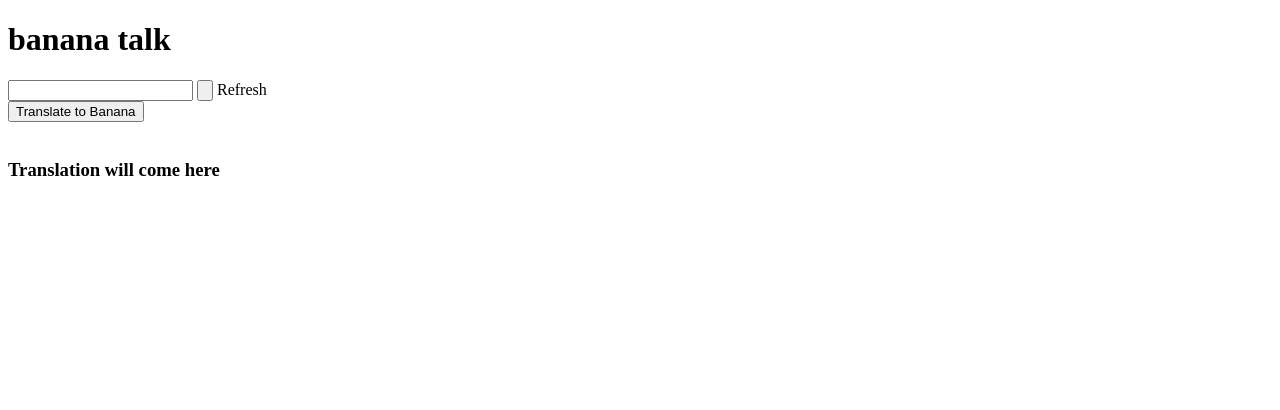
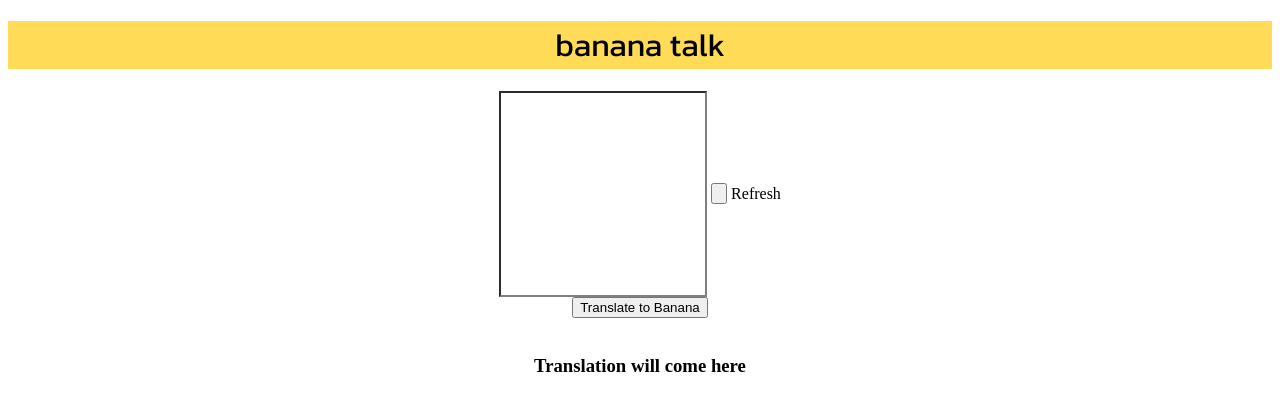
Before and after one commit to zinniazk/Banana-app-first, a plain HTML site: page index.html in a window 1280 px wide. Drawn offline with Linux system fonts and the light colour scheme.

Commit message:
added code
added code

```diff
--- a/index.html
+++ b/index.html
@@ -1,24 +1,29 @@
 <!DOCTYPE html>
 <html lang="en">
 <head>
+    <link rel="stylesheet" href="styles.css">
     <meta charset="UTF-8">
     <meta name="viewport" content="width=device-width, initial-scale=1.0">
     <title>banana speak</title>
+    <link rel="preconnect" href="https://fonts.googleapis.com">
+    <link rel="preconnect" href="https://fonts.gstatic.com" crossorigin>
+    <link href="https://fonts.googleapis.com/css2?family=Kanit:ital,wght@0,100;0,200;0,300;0,400;0,500;0,600;0,700;0,800;0,900;1,100;1,200;1,300;1,400;1,500;1,600;1,700;1,800;1,900&display=swap" rel="stylesheet">
 </head>
 <body>
-    <h1> banana talk</h1>
+    <h1 class="header"> banana talk</h1>
+    <container class="container">
     <form>
-
-    <input type ="text" />
+    <input class="textbox" type ="text" />
     <input type="button"> Refresh </input>
     <br>
     <button> Translate to Banana</button>
     <br>
     <br>
+
     <h3>Translation will come here</h3>
-
+    </form>
+    </container>
     <output name="x"></output>
-    </form>
     </body>
 
 
--- /dev/null
+++ b/styles.css
@@ -0,0 +1,21 @@
+.header{
+    --primary-color:#FFDB58;
+    background-color: var(--primary-color);
+    font-family: "Kanit", sans-serif;
+    font-weight: 400;
+    font-style: normal;
+    text-align: center;
+}
+
+.textbox{
+width: 200px;
+border-color: grey;
+height: 200px;
+
+}
+
+.container{
+    max-width: 600px;
+    margin: auto;
+    text-align: center;
+}
```
